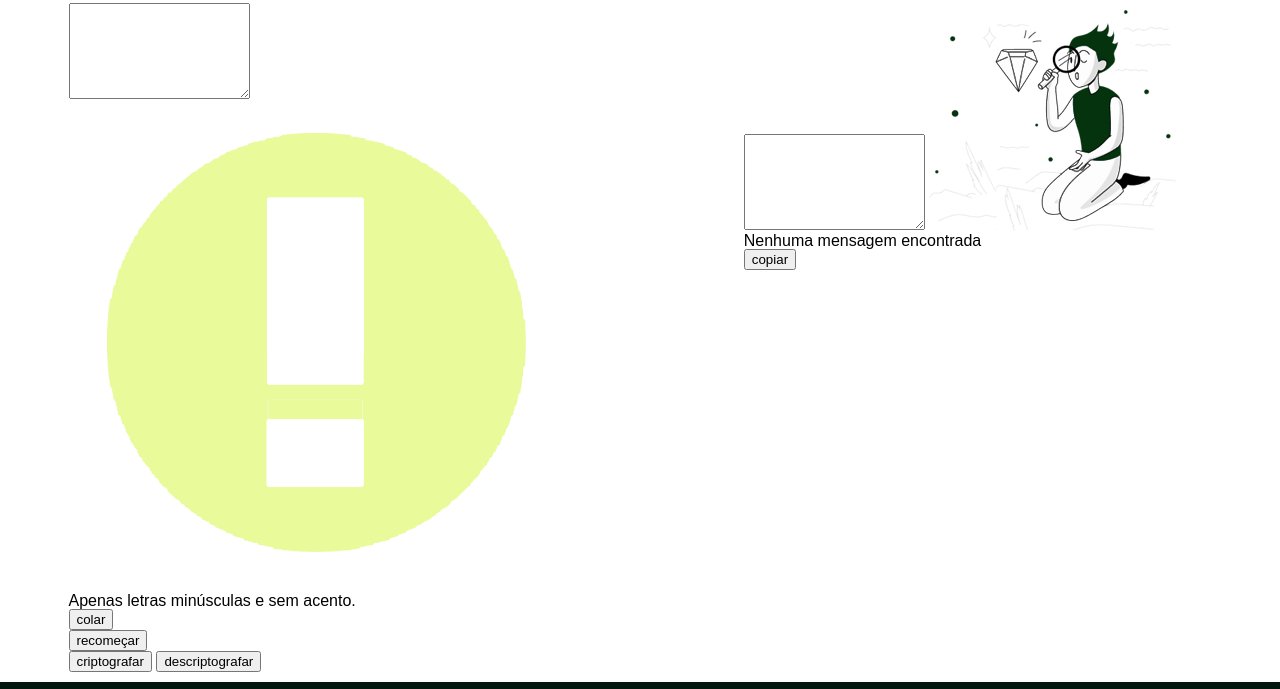
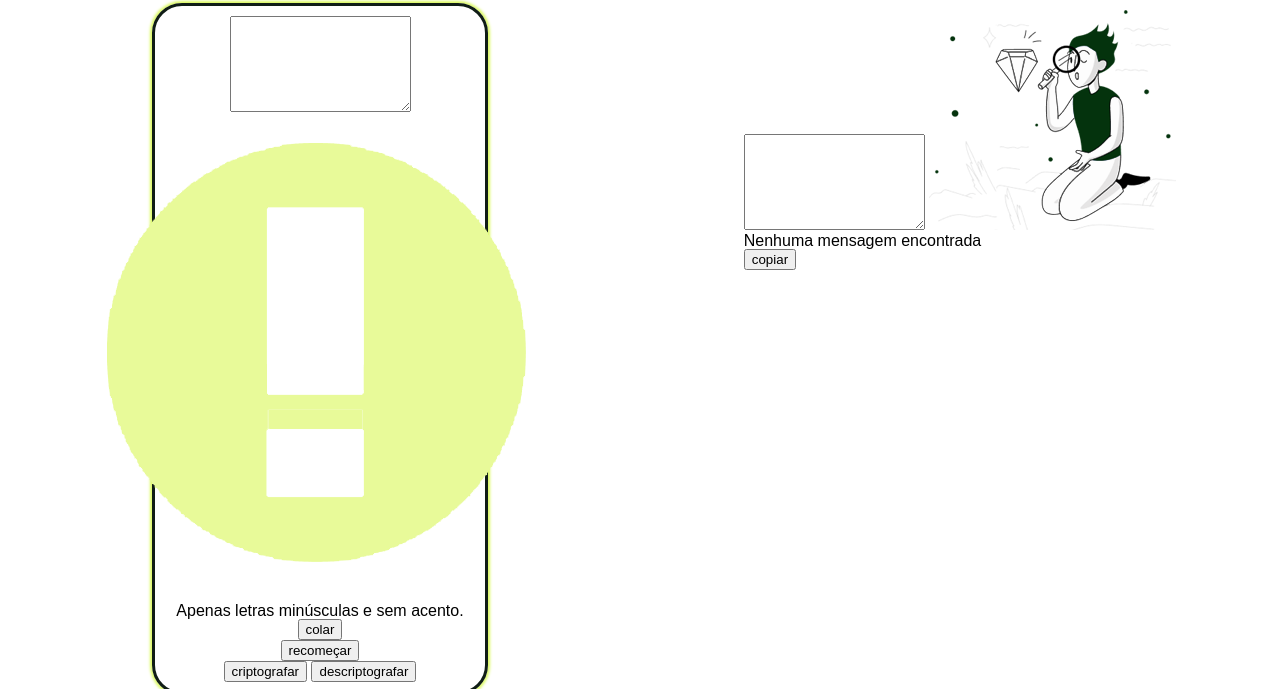
Before and after one commit to AdrianoBaza/challenge-one-decodificador-de-texto, a plain HTML site: page index.html in a window 1280 px wide. Shown: the part 58-747 px from the top of the page. Drawn offline with Linux system fonts and the light colour scheme; a script that the page names is missing; a web font is replaced by a local one.

Commit message:
<docs: Aplicar estilos Seção Conteudo (main)>
<Concluída a estilização do elemento .molduraMain>

```diff
--- a/styles.css
+++ b/styles.css
@@ -58,6 +58,20 @@ main {
     padding: 10px;
 }
 
+.molduraMain {
+    display: flex;
+    flex-direction: column;
+    align-items: center;
+    text-align: center;
+    justify-content: space-between;
+    width: 50%;
+    height: 100%;
+    padding: 10px;
+    border: 3px solid #101d16;
+    box-shadow: 0px 0px 3px 2px #daf95c;
+    border-radius: 30px;
+}
+
 
 
 /* Seção Barra lateral (aside) */
```
